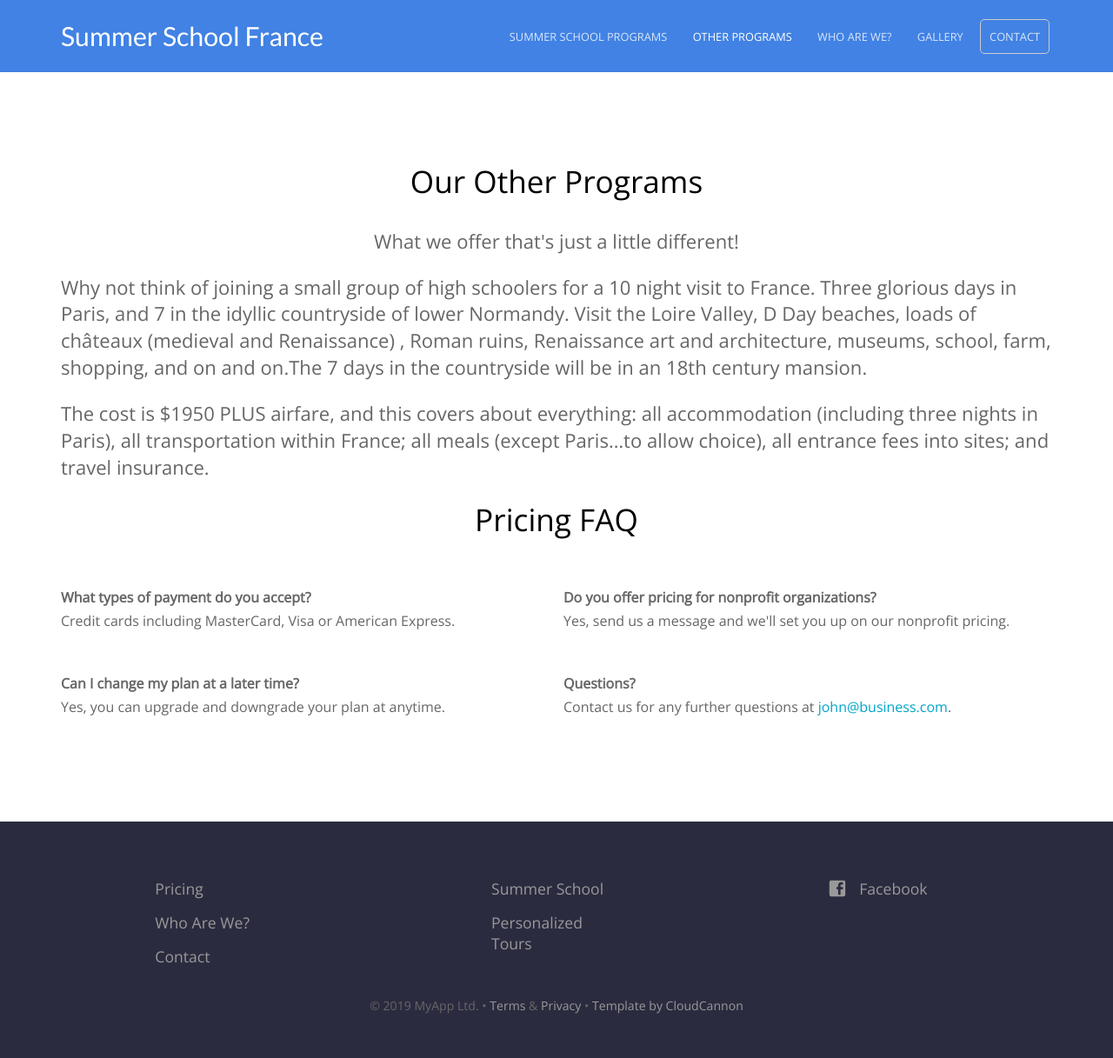
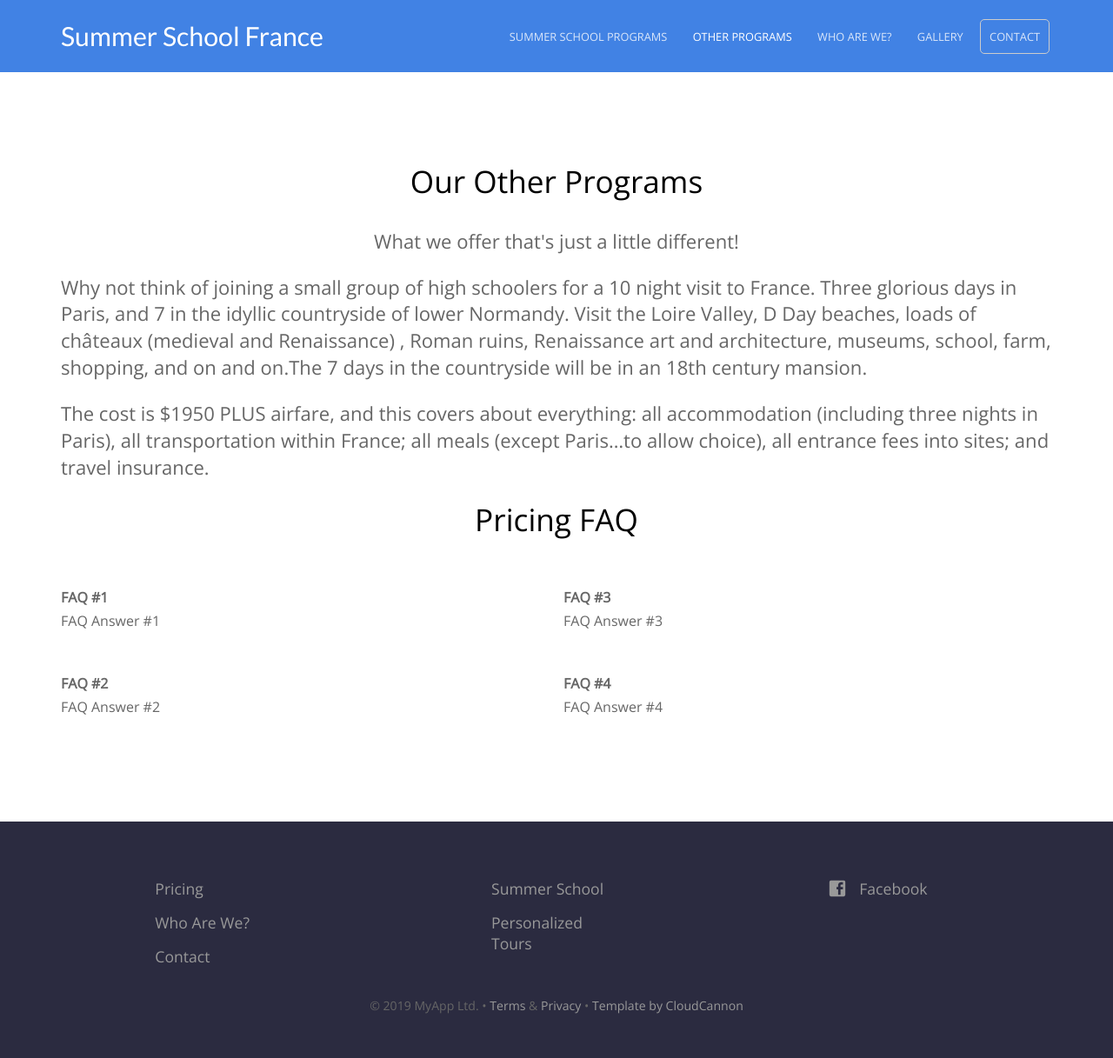
Before and after one commit to baritchie/project1, a Jekyll site: the page built from otherprograms.html, in a window 1280 px wide. Shown: the whole page at 87% size. Built offline with Jekyll 4.4.1, drawn with Linux system fonts in a browser that asks for light colours.

Commit message:
Updated 'otherprograms.html' via CloudCannon

```diff
--- a/otherprograms.html
+++ b/otherprograms.html
@@ -3,14 +3,14 @@
 heading: Our Other Programs
 description: What we offer that's just a little different!
 faq:
-  - question: What types of payment do you accept?
-    answer: 'Credit cards including MasterCard, Visa or American Express.'
-  - question: Can I change my plan at a later time?
-    answer: 'Yes, you can upgrade and downgrade your plan at anytime.'
-  - question: Do you offer pricing for nonprofit organizations?
-    answer: 'Yes, send us a message and we''ll set you up on our nonprofit pricing.'
-  - question: Questions?
-    answer: 'Contact us for any further questions at <a href="#">john@business.com</a>.'
+  - question: 'FAQ #1'
+    answer: 'FAQ Answer #1'
+  - question: 'FAQ #2'
+    answer: 'FAQ Answer #2'
+  - question: 'FAQ #3'
+    answer: 'FAQ Answer #3'
+  - question: 'FAQ #4'
+    answer: 'FAQ Answer #4'
 ---
 
 <div class="otherprograms">
```
